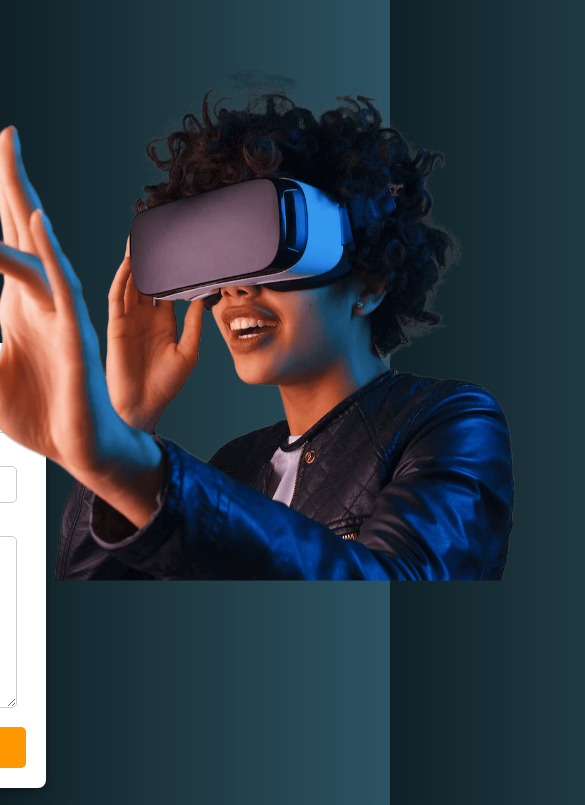
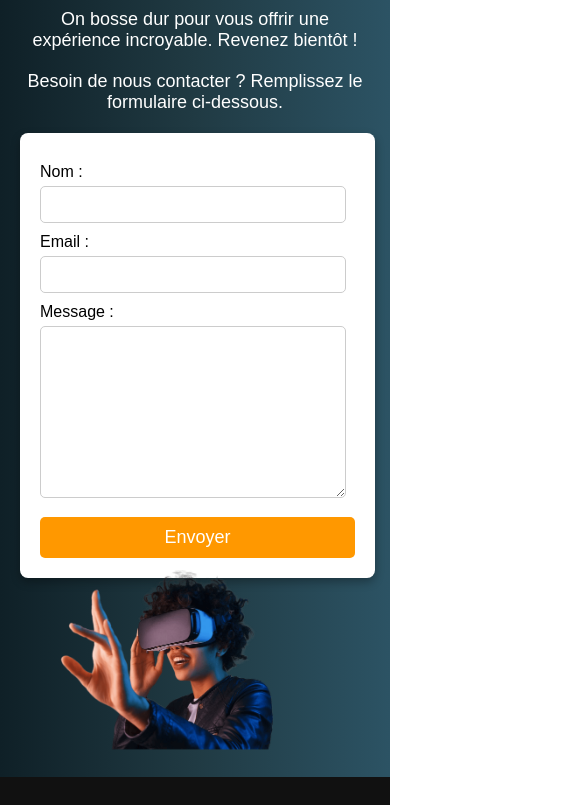
Before and after one commit to DiengWinz55/kalama-website, a plain HTML site: page index.html in a window 390 px wide. Shown: the part 337-1142 px from the top of the page, 585 px wide, since content can reach past the window. Drawn offline with Linux system fonts and the light colour scheme.

Commit message:
Ajouter la responsivite

```diff
--- a/index.html
+++ b/index.html
@@ -3,7 +3,8 @@
 <head>
     <meta charset="UTF-8">
     <meta name="viewport" content="width=device-width, initial-scale=1.0">
-    <title>Site en Construction</title>
+    <link rel="icon" type="image/png" href="logo.png">
+    <title>KALAMA</title>
     <link rel="stylesheet" href="syle.css">
     <!-- <script>
         function handleSubmit(event) {
--- a/syle.css
+++ b/syle.css
@@ -91,4 +91,24 @@ body {
     color: #ff9800;
     text-decoration: none;
 }
-</style>
+@media screen and (max-width: 768px) {
+    .container {
+        flex-direction: column;
+        text-align: center;
+    }
+
+    .content {
+        max-width: 100%;
+        text-align: center;
+    }
+
+    .contact-form {
+        width: 90%;
+        max-width: 100%;
+    }
+
+    .image {
+        max-width: 80%;
+        margin-left: 0;
+    }
+}
```
